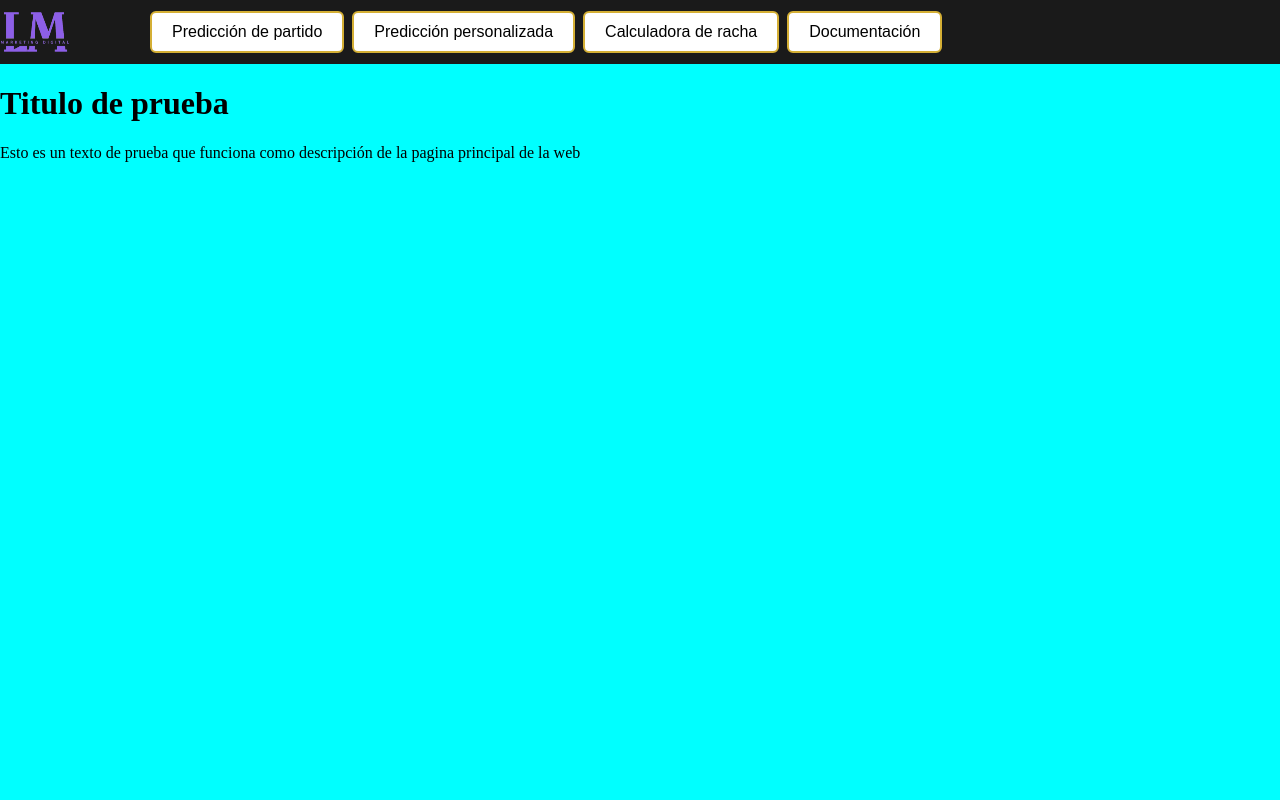
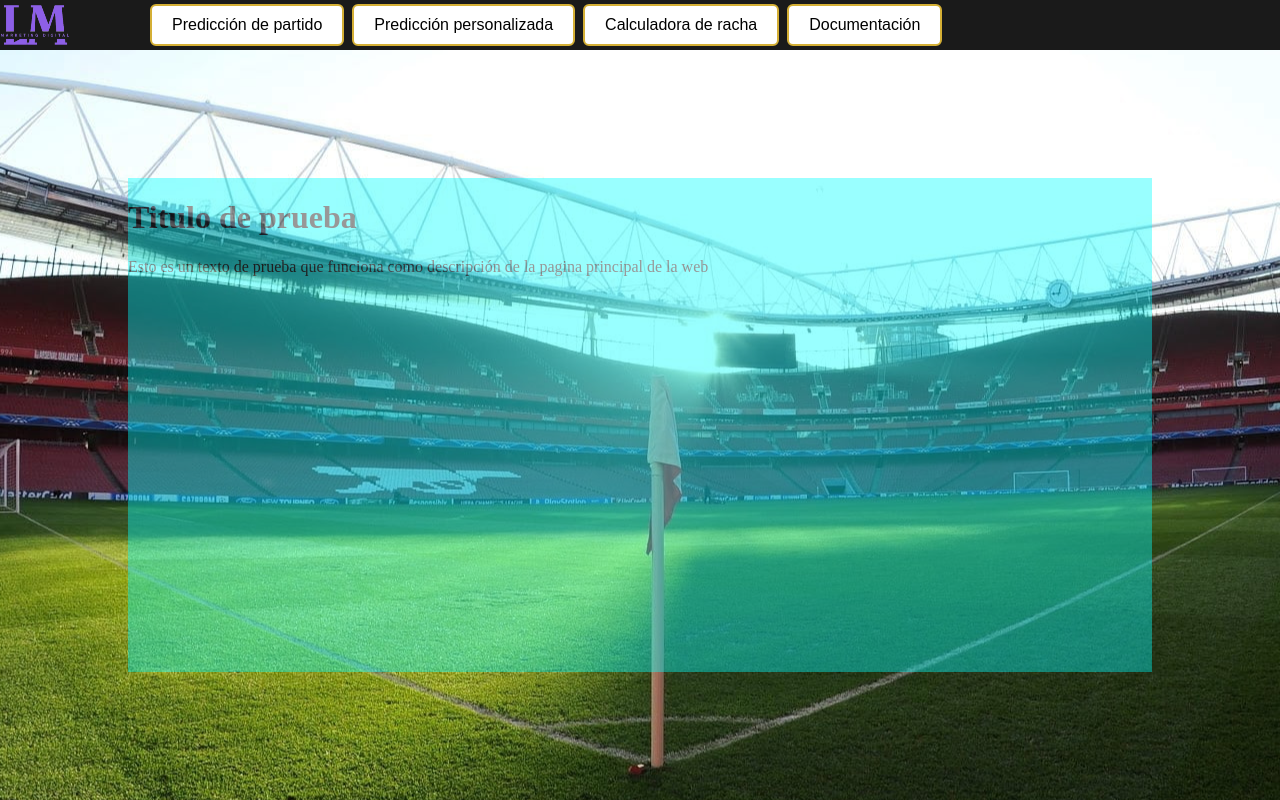
Before and after one commit to jesruidom/TFG, a Flask app: page / in a window 1280 px wide. Run offline with Flask 2, Linux system fonts and the light colour scheme; parts of the project's set-up code (start-up, migrations or seed data) failed here and were passed over.

Commit message:
cambios en fondo principal

```diff
--- a/TFG WorkSpace/static/css/paginaPrincipal.css
+++ b/TFG WorkSpace/static/css/paginaPrincipal.css
@@ -14,6 +14,7 @@ html, body{
   flex-direction: column;
   height:100vh;
   margin: 0;
+  background: url("../images/estadiofondo.jpg") center no-repeat;
 }
 /*================================= COMIENZO ZONA MENU =================================*/
 
@@ -63,7 +64,18 @@ html, body{
 
 .zona-informacion{
   /*flex: 1;*/
+  display: flex;
   height: 92%;
   width: clamp(100px,100%);
+  margin: 10%;
   background-color: aqua;
+  opacity: 0.4;
 }
+
+.informacion{
+
+}
+
+#descripcion{
+
+}
--- a/TFG WorkSpace/templates/paginaPrincipal.html
+++ b/TFG WorkSpace/templates/paginaPrincipal.html
@@ -30,10 +30,14 @@
         </div>
 
         <div class="zona-informacion">
-            <h1 class="titulo">Titulo de prueba</h1>
-            <p class="descripcion">
-                Esto es un texto de prueba que funciona como descripción de la pagina principal de la web
-            </p>
+
+            <div class="informacion">
+                <h1 class="titulo">Titulo de prueba</h1>
+                <p id="descripcion">
+                    Esto es un texto de prueba que funciona como descripción de la pagina principal de la web
+                </p>
+            </div>
+
         </div>
     </body>
 </html>
```
Also changed, not shown: TFG WorkSpace/static/images/estadiofondo.jpg (added).
